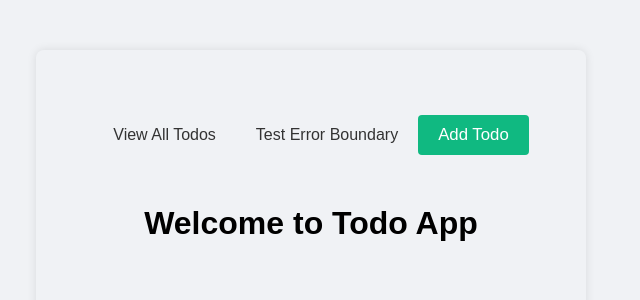
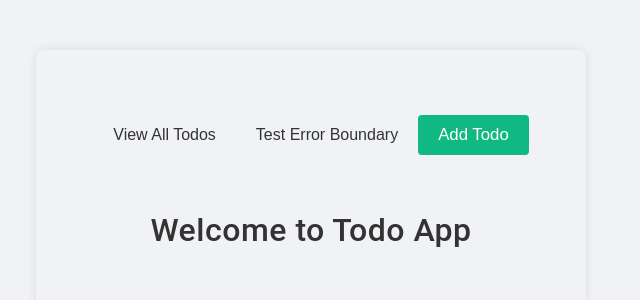
Before and after one commit to corneliusweb/todo-app-monorepo, a React (Vite) app: page / in a window 1280 px wide. Shown: the top 300 px of the page, without its empty margins (329-969 px from the left). Built offline with nearby package versions, Linux system fonts and the light colour scheme.

Commit message:
Apply roboto font to the page

```diff
--- a/index.html
+++ b/index.html
@@ -2,7 +2,6 @@
 <html lang="en">
   <head>
     <meta charset="UTF-8" />
-    <link rel="icon" type="image/svg+xml" href="/vite.svg" />
     <meta name="viewport" content="width=device-width, initial-scale=1.0" />
     <title>Cornelius React Exam</title>
   </head>
--- a/src/components/todo/Todo.css
+++ b/src/components/todo/Todo.css
@@ -12,7 +12,6 @@
 
 .todo-item h3 {
   margin: 0 0 10px 0;
-  color: #333;
 }
 
 .todo-item p {
--- a/src/index.css
+++ b/src/index.css
@@ -1,11 +1,35 @@
+@font-face {
+  font-family: 'robot regular';
+  src:
+    url('./assets/roboto-regular.woff2') format('.woff2'),
+    url('./assets/roboto-regular.woff') format('.woff');
+}
+
+@font-face {
+  font-family: 'roboto medium';
+  src:
+    url('./assets/roboto-medium.woff2') format('.woff2'),
+    url('./assets/roboto-medium.woff') format('.woff');
+}
+
+:root {
+  --roboto-regular: 'roboto regular', sans-serif;
+  --roboto-medium: 'roboto medium', sans-serif;
+}
+
 body {
   margin: 0;
-  font-family:
-    -apple-system, BlinkMacSystemFont, 'Segoe UI', 'Roboto', 'Oxygen', 'Ubuntu', 'Cantarell',
-    'Fira Sans', 'Droid Sans', 'Helvetica Neue', sans-serif;
+  font-family: var(--roboto-regular);
   -webkit-font-smoothing: antialiased;
   -moz-osx-font-smoothing: grayscale;
   background-color: #f0f2f5;
+
+  h1, h2, h3 {
+    font-family: var(--roboto-medium);
+    color: #333;
+    letter-spacing: 0.5px;
+    line-height: 1.6;
+  }
 }
 
 .home {
@@ -59,8 +83,9 @@ body {
 /* Todo Details Styles */
 .todo-details {
   max-width: 800px;
+  min-width: 340px;
   margin: 40px auto;
-  padding: 20px;
+  padding: 2px;
 }
 
 .back-link {
@@ -97,7 +122,7 @@ body {
 .todo-id,
 .user-id {
   margin: 0;
-  color: #666;
+  color: #555;
   font-size: 1.1em;
 }
 
```
